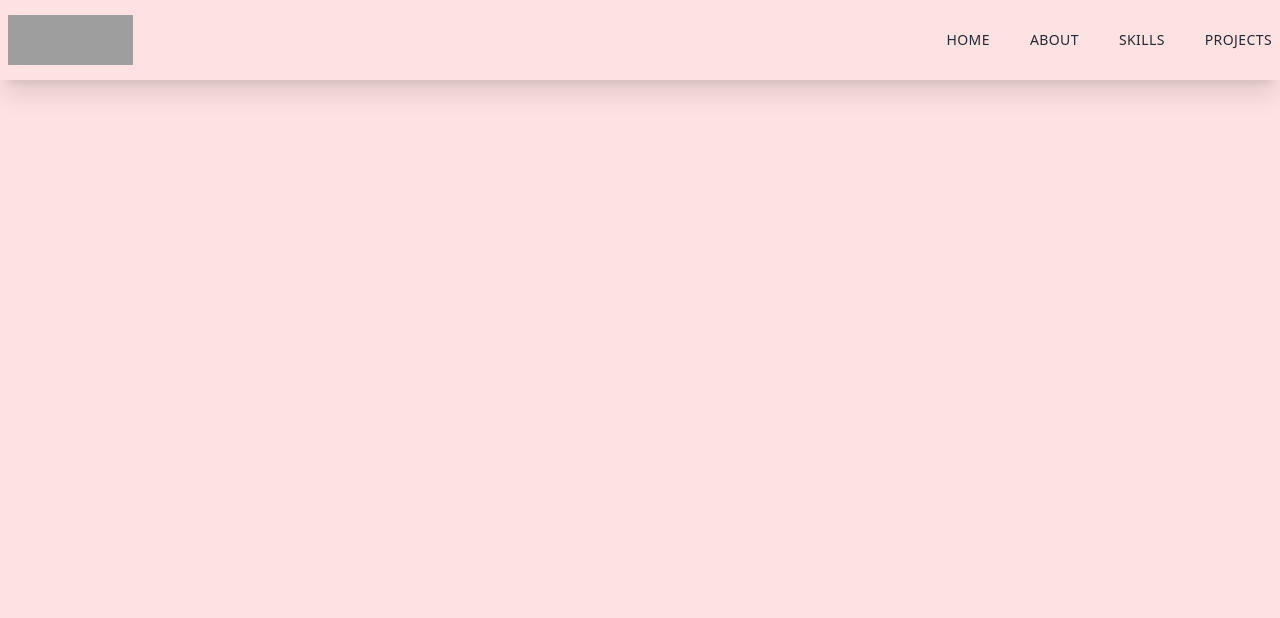
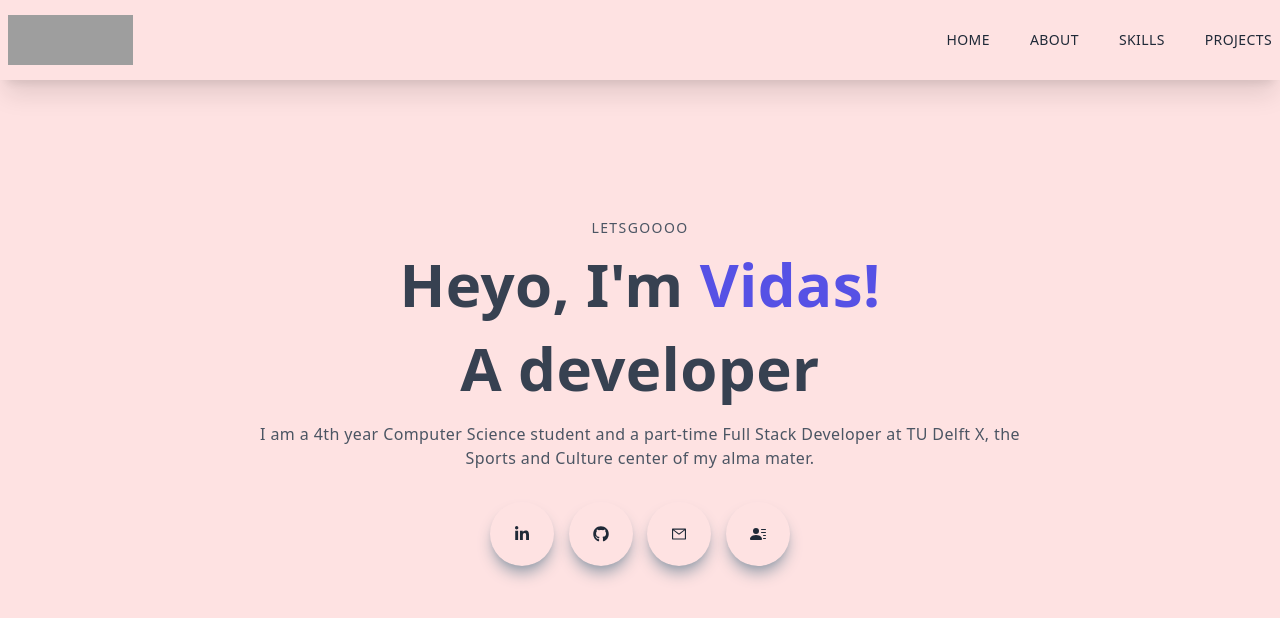
Before and after one commit to bacevicius/bacevicius.github.io, a Next.js app: page / in a window 1280 px wide. Shown: the top 618 px of the page. Built offline with nearby package versions, Linux system fonts and the light colour scheme; grey boxes are pictures that could not be loaded.

Commit message:
Main page

```diff
--- /dev/null
+++ b/components/Main.jsx
@@ -0,0 +1,43 @@
+import React from "react";
+import { AiOutlineMail } from "react-icons/ai";
+import { BsFillPersonLinesFill } from "react-icons/bs";
+import { FaGithub, FaLinkedin, FaLinkedinIn } from "react-icons/fa";
+
+function Main() {
+  return (
+    <div className="w-full h-screen text-center">
+      <div className="max-w-[1240px] w-full h-full mx-auto p-2 flex justify-center items-center">
+        <div>
+          <p className="uppercase text-sm tracking-widest text-gray-600">
+            Letsgoooo
+          </p>
+          <h1 className="py-4 text-gray-700">
+            Heyo, I'm <span className="text-[#5651e5]"> Vidas! </span>
+          </h1>
+          <h1 className="py-2 text-gray-700">A developer</h1>
+          <p className="py-4 text-gray-600 max-w-[70%] m-auto">
+            I am a 4th year Computer Science student and a part-time Full Stack
+            Developer at TU Delft X, the Sports and Culture center of my alma
+            mater.
+          </p>
+          <div className="flex items-center justify-between max-w-[300px] m-auto py-4">
+            <div className="rounded-full shadow-lg shadow-gray-400 p-6 curson-pointer hover:scale-110 ease-in duration-300">
+              <FaLinkedinIn></FaLinkedinIn>
+            </div>
+            <div className="rounded-full shadow-lg shadow-gray-400 p-6 curson-pointer hover:scale-110 ease-in duration-300">
+              <FaGithub></FaGithub>
+            </div>
+            <div className="rounded-full shadow-lg shadow-gray-400 p-6 curson-pointer hover:scale-110 ease-in duration-300">
+              <AiOutlineMail></AiOutlineMail>
+            </div>
+            <div className="rounded-full shadow-lg shadow-gray-400 p-6 curson-pointer hover:scale-110 ease-in duration-300">
+              <BsFillPersonLinesFill></BsFillPersonLinesFill>
+            </div>
+          </div>
+        </div>
+      </div>
+    </div>
+  );
+}
+
+export default Main;
--- a/pages/index.js
+++ b/pages/index.js
@@ -1,5 +1,6 @@
 import Head from 'next/head'
 import Image from 'next/image'
+import Main from '../components/Main'
 import Navbar from '../components/Navbar'
 
 
@@ -12,6 +13,7 @@
         <link rel="canonical" href="https://bacevidas.com/" />
       </Head>
       <Navbar/>
+      <Main />
     </div>
   )
 }
```
